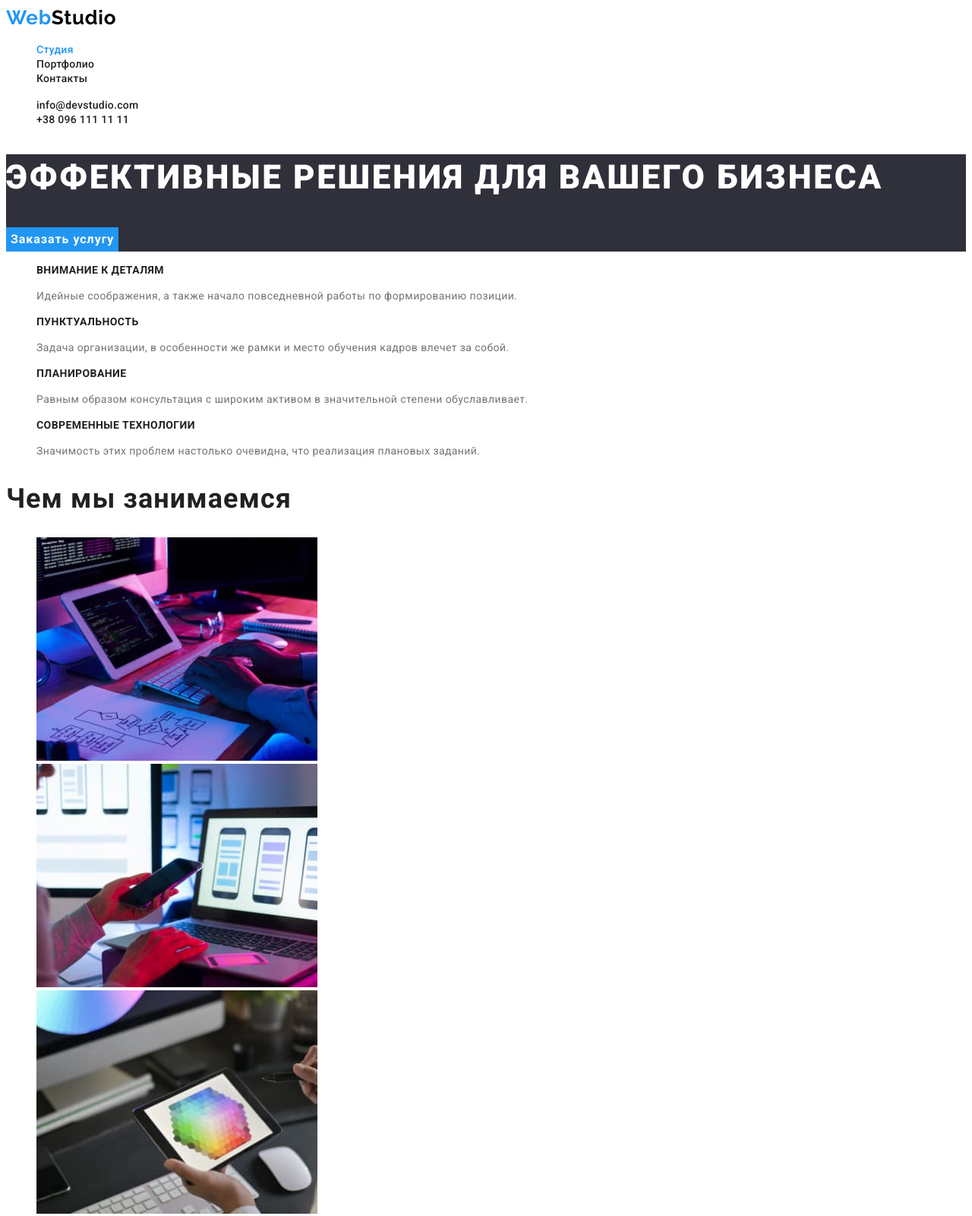
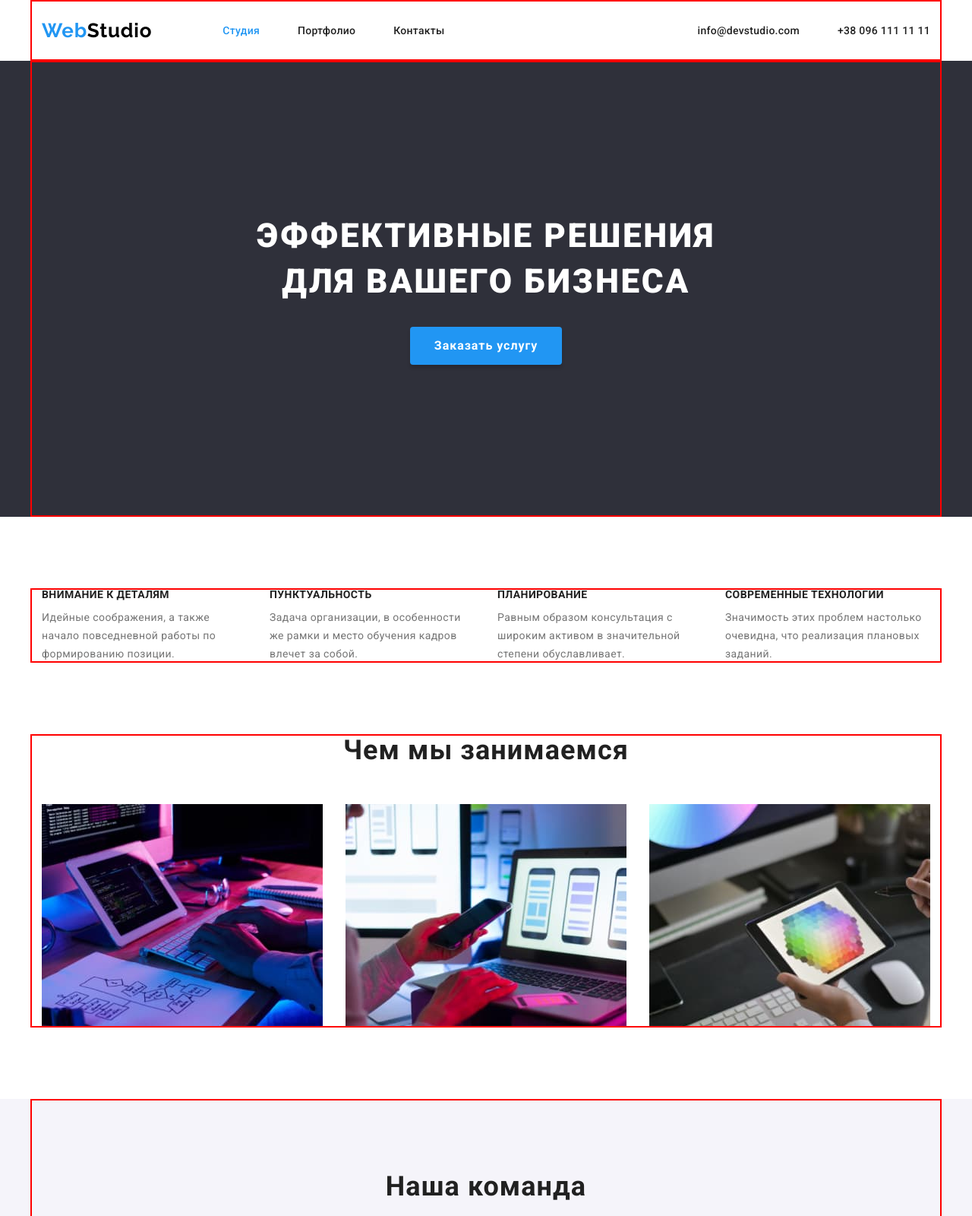
Before and after one commit to TinaDavy/goit-markup-hw-03, a plain HTML site: page index.html in a window 1280 px wide. Shown: the top 1600 px of the page at 76% size. Drawn offline with nearby package versions, Linux system fonts and the light colour scheme.

Commit message:
Add positioning for index.html

```diff
--- a/css/styles.css
+++ b/css/styles.css
@@ -33,16 +33,46 @@ body {
 }
 
 /* reset styles */
+h1,
+h2,
+h3,
+h4,
+h5,
+h6,
+p {
+    margin: 0;
+}
+
+a,
+img {
+    display: block;
+}
+
+
 .link {
     text-decoration: none;
     color: inherit;
 }
 
 .list {
+    padding: 0;
+    margin: 0;
+
     list-style: none;
 }
 
 /* base styles */
+.container {
+    width: 1200px;
+    padding-left: 15px;
+    padding-right: 15px;
+    margin-left: auto;
+    margin-right: auto;
+
+    outline: 2px solid red;
+    outline-offset: -2px;
+}
+
 .btn {
     font-family: inherit;
     font-weight: 500;
@@ -69,17 +99,60 @@ body {
 
 }
 
+.visually-hidden {
+    position: absolute;
+    width: 1px;
+    height: 1px;
+    margin: -1px;
+    border: 0;
+    padding: 0;
+
+    white-space: nowrap;
+    clip-path: inset(100%);
+    clip: rect(0 0 0 0);
+    overflow: hidden;
+}
+
 /* < !-- Header section --> */
+.header-container {
+    display: flex;
+    align-items: center;
+}
+
 .header-logo {
+    margin-right: 93px;
     color: var(--accent-color);
 }
 
-.span-header-logo{
+.span-header-logo {
     color: var(--black-color);
 }
 
+.header-nav-list,
+.header-list {
+    display: flex;
+    gap: 50px;
+}
+
+.header-nav {
+    margin-right: auto;
+}
+
+/* .header-nav-item,
+.header-item {
+    margin-right: 50px;
+}
+
+.header-nav-item:last-child,
+.header-item:last-child {
+    margin-right: 0;
+} */
+
 .nav-link,
 .header-action {
+    padding-top: 32px;
+    padding-bottom: 32px;
+
     color: var(--title-color);
     font-weight: 500;
     font-size: 14px;
@@ -104,7 +177,18 @@ body {
     background-color: var(--accent-background-color);
 }
 
+.hero-container {
+    padding-top: 200px;
+    padding-bottom: 200px;
+    margin-bottom: 94px;
+}
+
 .hero-title {
+    width: 696px;
+    margin-left: auto;
+    margin-right: auto;
+    margin-bottom: 30px;
+
     color: var(--white-color);
     font-style: normal;
     font-weight: 900;
@@ -112,9 +196,18 @@ body {
     line-height: calc(60 / 44);
     letter-spacing: 0.06em;
     text-transform: uppercase;
+    text-align: center;
 }
 
 .hero-btn {
+    display: block;
+    min-width: 200px;
+    min-height: 50px;
+    padding: 10px 32px;
+    margin-left: auto;
+    margin-right: auto;
+
+
     background-color: var(--accent-color);
     cursor: pointer;
     color: var(--white-color);
@@ -123,7 +216,10 @@ body {
     font-size: 16px;
     line-height: calc(30 / 16);
     letter-spacing: 0.06em;
+
     border: none;
+    box-shadow: 0px 4px 4px rgba(0, 0, 0, 0.15);
+    border-radius: 4px;
 }
 
 .hero-btn:hover,
@@ -132,6 +228,19 @@ body {
 }
 
 /* Features section */
+.feautures-container {
+    margin-bottom: 94px;
+}
+
+.features-list {
+    display: flex;
+    gap: 30px;
+}
+
+.features-item {
+    min-width: 270px;
+}
+
 .features-title,
 .work-title,
 .team-title,
@@ -140,6 +249,8 @@ body {
 }
 
 .features-title {
+    margin-bottom: 10px;
+
     font-weight: 700;
     font-size: 14px;
     line-height: calc(16 / 14);
@@ -154,17 +265,65 @@ body {
     font-weight: 400;
 }
 
+/* What we are doing section */
+.work-container {
+    margin-bottom: 94px;
+}
+
+.work-title {
+    margin-bottom: 50px;
+    text-align: center;
+}
+
+.work-list {
+    display: flex;
+    gap: 30px;
+}
+
 /* Our team section */
+.team-container {
+    padding-top: 94px;
+    padding-bottom: 94px;
+}
 
 .team {
     background-color: var(--background-color)
 }
 
+.team-title {
+    margin-bottom: 50px;
+    text-align: center;
+}
+
+.team-list {
+    display: flex;
+    gap: 30px;
+}
+
+
+.team-card {
+    width: 270px;
+    padding-bottom: 30px;
+
+    background-color: var(--white-color);
+    box-shadow: 0px 1px 3px rgba(0, 0, 0, 0.12), 0px 1px 1px rgba(0, 0, 0, 0.14), 0px 2px 1px rgba(0, 0, 0, 0.2);
+    border-radius: 0px 0px 4px 4px;
+}
+
+.team-photo {
+    margin-bottom: 30px;
+    margin-left: auto;
+    margin-right: auto;
+}
+
 .team-item-title {
+    margin-bottom: 10px;
+
     font-weight: 500;
     font-size: 16px;
     line-height: calc(19 / 16);
     letter-spacing: 0.03em;
+    text-align: center;
 }
 
 .team-item-position {
@@ -172,14 +331,21 @@ body {
     line-height: calc(19 / 16);
     letter-spacing: 0.03em;
     font-weight: 400;
+    text-align: center;
 }
 
 /* Footer */
+.footer-container {
+    padding-top: 60px;
+    padding-bottom: 60px;
+}
+
 .footer {
     background-color: var(--accent-background-color);
 }
 
 .footer-logo {
+    margin-bottom: 20px;
     color: var(--accent-color);
 }
 
@@ -217,13 +383,21 @@ body {
 
 /* Projects */
 .project-btn {
+    min-width: 128px;
+    min-height: 38px;
+    padding: 6px 22px;
+
     color: var(--title-color);
     background-color: var(--background-color);
+
+    border-radius: 4px;
 }
 
 .project-btn-current {
     color: var(--white-color);
     background-color: var(--accent-color);
+
+    box-shadow: 0px 3px 1px rgba(0, 0, 0, 0.1), 0px 1px 2px rgba(0, 0, 0, 0.08), 0px 2px 2px rgba(0, 0, 0, 0.12);
 }
 
 .project-btn:hover,
--- a/index.html
+++ b/index.html
@@ -5,7 +5,13 @@
     <meta http-equiv="X-UA-Compatible" content="IE=edge" />
     <meta name="viewport" content="width=device-width, initial-scale=1.0" />
     <title>WebStudio</title>
-    <!-- Fonts stars -->
+    <!-- Normalize start -->
+    <link
+      rel="stylesheet"
+      href="https://cdnjs.cloudflare.com/ajax/libs/modern-normalize/1.1.0/modern-normalize.min.css"
+    />
+    <!-- Normalize end -->
+    <!-- Fonts start -->
     <link rel="preconnect" href="https://fonts.googleapis.com" />
     <link rel="preconnect" href="https://fonts.gstatic.com" crossorigin />
     <link
@@ -13,79 +19,88 @@
       rel="stylesheet"
     />
     <!-- Fonts end -->
+    <!-- Custom styles start -->
     <link rel="stylesheet" href="./css/styles.css" />
+    <!-- Custom styles end -->
   </head>
   <body>
     <!-- Header section -->
     <header>
+      <div class="container header-container">
         <a class="header-logo logo link" href="./index.html"
           >Web<span class="span-header-logo">Studio</span></a
         >
 
-      <nav>
-        <ul class="list">
-          <li>
+        <nav class="header-nav">
+          <ul class="header-nav-list list">
+            <li class="header-nav-item">
               <a class="nav-link nav-link-current link" href="./index.html">Студия</a>
             </li>
-          <li>
+            <li class="header-nav-item">
               <a class="nav-link link" href="./portfolio.html">Портфолио</a>
             </li>
-          <li>
+            <li class="header-nav-item">
               <a class="nav-link link" href="#contacts">Контакты</a>
             </li>
           </ul>
         </nav>
 
-      <ul class="list">
-        <li>
+        <ul class="header-list list">
+          <li class="header-item">
             <a class="header-action link" href="mailto:info@devstudio.com">info@devstudio.com</a>
           </li>
-        <li>
+          <li class="header-item">
             <a class="header-action link" href="tel:+380961111111">+38 096 111 11 11</a>
           </li>
         </ul>
+      </div>
     </header>
     <!-- Main section -->
     <main>
       <!-- Hero section -->
       <section class="hero">
+        <div class="hero-container container">
           <h1 class="hero-title">Эффективные решения для вашего бизнеса</h1>
           <button class="hero-btn" type="button">Заказать услугу</button>
+        </div>
       </section>
       <!-- Features section -->
       <section>
-        <h2 hidden>Особенности</h2>
-        <ul class="list">
-          <li>
+        <div class="feautures-container container">
+          <h2 class="visually-hidden">Особенности</h2>
+          <ul class="features-list list">
+            <li class="features-item">
               <h3 class="features-title">Внимание к деталям</h3>
               <p class="features-dsc">
                 Идейные соображения, а также начало повседневной работы по формированию позиции.
               </p>
             </li>
-          <li>
+            <li class="features-item">
               <h3 class="features-title">Пунктуальность</h3>
               <p class="features-dsc">
                 Задача организации, в особенности же рамки и место обучения кадров влечет за собой.
               </p>
             </li>
-          <li>
+            <li class="features-item">
               <h3 class="features-title">Планирование</h3>
               <p class="features-dsc">
                 Равным образом консультация с широким активом в значительной степени обуславливает.
               </p>
             </li>
-          <li>
+            <li class="features-item">
               <h3 class="features-title">Современные технологии</h3>
               <p class="features-dsc">
                 Значимость этих проблем настолько очевидна, что реализация плановых заданий.
               </p>
             </li>
           </ul>
+        </div>
       </section>
       <!-- What we are doing section -->
       <section>
+        <div class="work-container container">
           <h2 class="work-title title">Чем мы занимаемся</h2>
-        <ul class="list">
+          <ul class="work-list list">
             <li>
               <img
                 src="./images/index-html/box-1.jpg"
@@ -106,13 +121,17 @@
               <img src="./images/index-html/box-3.jpg" alt="Вебдизайн" width="370" height="294" />
             </li>
           </ul>
+        </div>
       </section>
       <!-- Our team section -->
       <section class="team">
+        <div class="team-container container">
           <h2 class="team-title title">Наша команда</h2>
-        <ul class="list">
+          <ul class="team-list list">
             <li>
+              <div class="team-card">
                 <img
+                  class="team-photo"
                   src="./images/index-html/product-designer.jpg"
                   alt="Фото продакт дизайнера"
                   width="270"
@@ -120,9 +139,12 @@
                 />
                 <h3 class="team-item-title">Игорь Демьяненко</h3>
                 <p class="team-item-position" lang="en">Product Designer</p>
+              </div>
             </li>
             <li>
+              <div class="team-card">
                 <img
+                  class="team-photo"
                   src="./images/index-html/frontend-developer.jpg"
                   alt="Фото фронтенд разработчика"
                   width="270"
@@ -130,9 +152,12 @@
                 />
                 <h3 class="team-item-title">Ольга Репина</h3>
                 <p class="team-item-position" lang="en">Frontend Developer</p>
+              </div>
             </li>
             <li>
+              <div class="team-card">
                 <img
+                  class="team-photo"
                   src="./images/index-html/marketing.jpg"
                   alt="Фото маркетолога"
                   width="270"
@@ -140,9 +165,12 @@
                 />
                 <h3 class="team-item-title">Николай Тарасов</h3>
                 <p class="team-item-position" lang="en">Marketing</p>
+              </div>
             </li>
             <li>
+              <div class="team-card">
                 <img
+                  class="team-photo"
                   src="./images/index-html/ui-designer.jpg"
                   alt="Фото UI дизайнера"
                   width="270"
@@ -150,12 +178,15 @@
                 />
                 <h3 class="team-item-title">Михаил Ермаков</h3>
                 <p class="team-item-position" lang="en">UI Designer</p>
+              </div>
             </li>
           </ul>
+        </div>
       </section>
     </main>
     <!-- Footer section -->
     <footer class="footer" id="contacts">
+      <div class="footer-container container">
         <a class="footer-logo logo link" href="./index.html"
           >Web<span class="span-footer-logo">Studio</span></a
         >
@@ -179,6 +210,7 @@
             </li>
           </ul>
         </address>
+      </div>
     </footer>
   </body>
 </html>
```
Also changed, not shown: portfolio.html (+29 -13 lines). Lines whose indentation alone changed are shown as unchanged.
